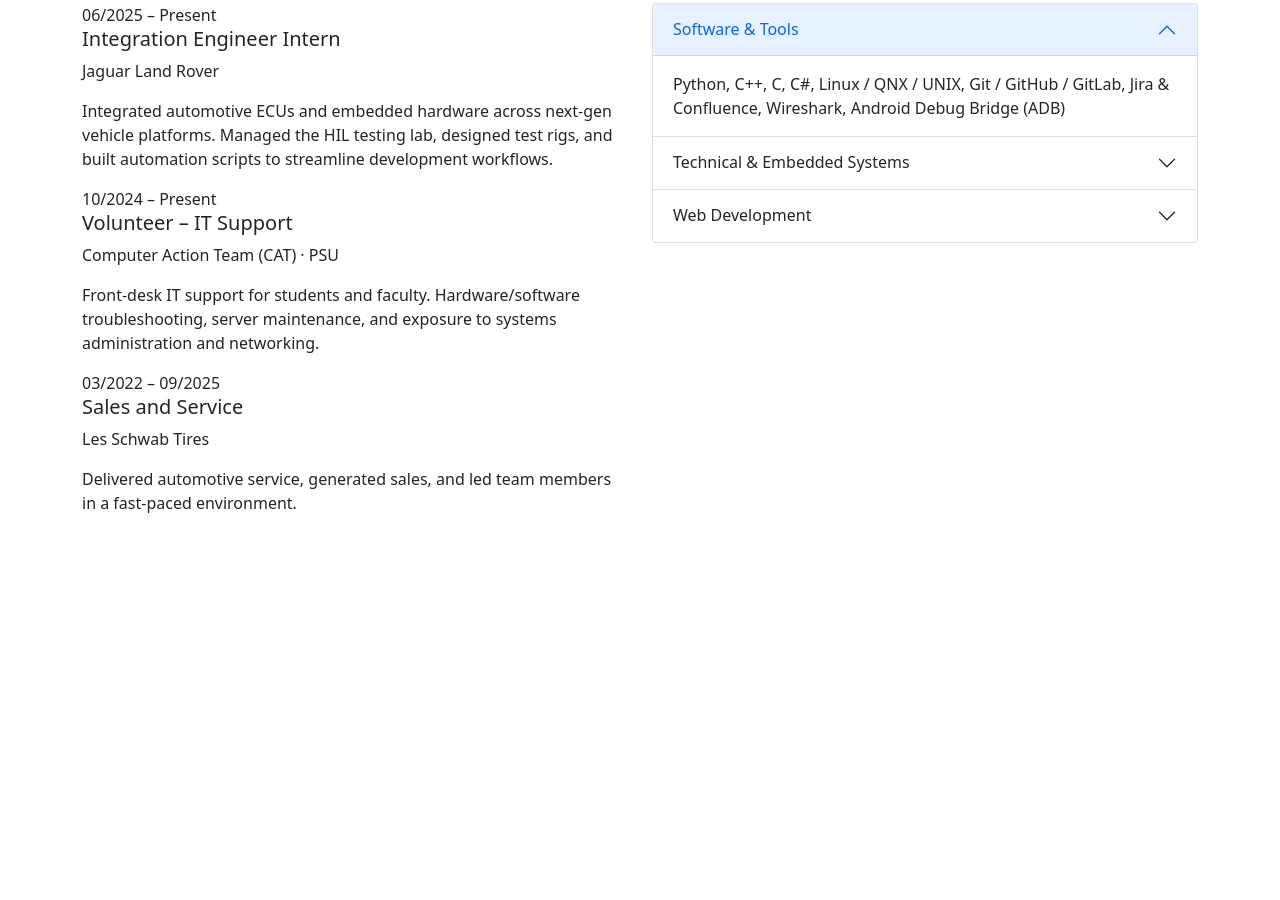
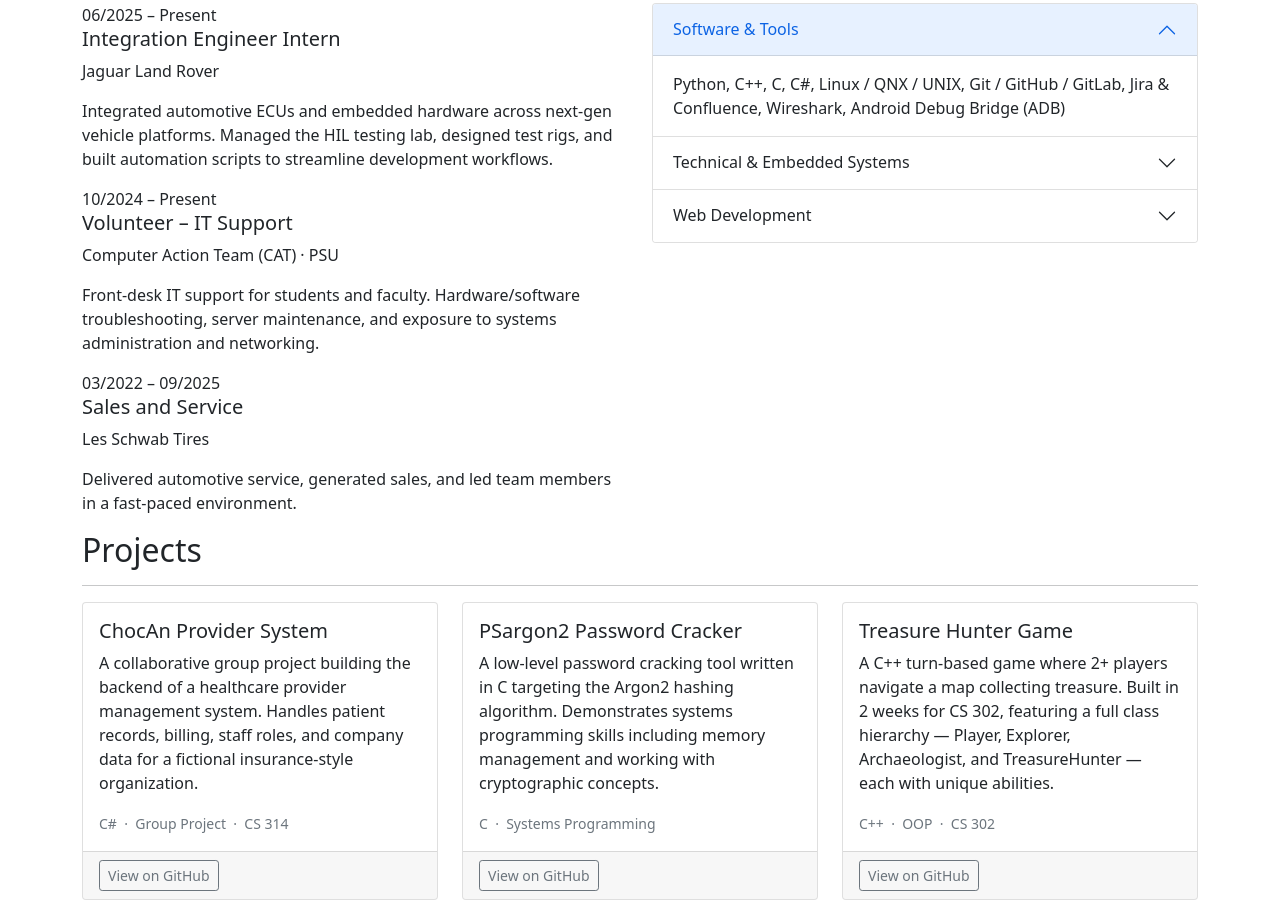
Before and after one commit to shawn-odom/shawnodom.github.io, a plain HTML site: page index.html in a window 1280 px wide. Shown: the part 597-1497 px from the top of the page. Before the commit the page ends 1128 px from the top, so only its background shows below. Drawn offline with nearby package versions, Linux system fonts and the light colour scheme.

Commit message:
Projects github

```diff
--- a/index.html
+++ b/index.html
@@ -259,6 +259,103 @@
             </div>
           </div>
         </section>
+        <!-- Projects section showcasing work from other CS courses -->
+        <section id="projects">
+          <div class="container">
+            <h2>Projects</h2>
+            <hr />
+            <div class="row g-4">
+              <!-- ChocAn Provider System -->
+              <div class="col-md-4">
+                <div class="card h-100">
+                  <div class="card-body">
+                    <h5 class="card-title">ChocAn Provider System</h5>
+                    <p class="card-text">
+                      A collaborative group project building the backend of a
+                      healthcare provider management system. Handles patient
+                      records, billing, staff roles, and company data for a
+                      fictional insurance-style organization.
+                    </p>
+                    <p class="card-text">
+                      <small class="text-muted"
+                        >C# &nbsp;·&nbsp; Group Project &nbsp;·&nbsp; CS
+                        314</small
+                      >
+                    </p>
+                  </div>
+                  <div class="card-footer">
+                    <a
+                      href="https://github.com/shawn-odom/CS314Prog"
+                      target="_blank"
+                      rel="noopener noreferrer"
+                      class="btn btn-sm btn-outline-secondary"
+                      >View on GitHub</a
+                    >
+                  </div>
+                </div>
+              </div>
+
+              <!-- PSargon2 Password Cracker -->
+              <div class="col-md-4">
+                <div class="card h-100">
+                  <div class="card-body">
+                    <h5 class="card-title">PSargon2 Password Cracker</h5>
+                    <p class="card-text">
+                      A low-level password cracking tool written in C targeting
+                      the Argon2 hashing algorithm. Demonstrates systems
+                      programming skills including memory management and working
+                      with cryptographic concepts.
+                    </p>
+                    <p class="card-text">
+                      <small class="text-muted"
+                        >C &nbsp;·&nbsp; Systems Programming</small
+                      >
+                    </p>
+                  </div>
+                  <div class="card-footer">
+                    <a
+                      href="https://github.com/shawn-odom/PSargon2_pass_cracker"
+                      target="_blank"
+                      rel="noopener noreferrer"
+                      class="btn btn-sm btn-outline-secondary"
+                      >View on GitHub</a
+                    >
+                  </div>
+                </div>
+              </div>
+
+              <!-- Treasure Hunter Game -->
+              <div class="col-md-4">
+                <div class="card h-100">
+                  <div class="card-body">
+                    <h5 class="card-title">Treasure Hunter Game</h5>
+                    <p class="card-text">
+                      A C++ turn-based game where 2+ players navigate a map
+                      collecting treasure. Built in 2 weeks for CS 302,
+                      featuring a full class hierarchy — Player, Explorer,
+                      Archaeologist, and TreasureHunter — each with unique
+                      abilities.
+                    </p>
+                    <p class="card-text">
+                      <small class="text-muted"
+                        >C++ &nbsp;·&nbsp; OOP &nbsp;·&nbsp; CS 302</small
+                      >
+                    </p>
+                  </div>
+                  <div class="card-footer">
+                    <a
+                      href="https://github.com/shawn-odom/Treasure-Hunter-Game"
+                      target="_blank"
+                      rel="noopener noreferrer"
+                      class="btn btn-sm btn-outline-secondary"
+                      >View on GitHub</a
+                    >
+                  </div>
+                </div>
+              </div>
+            </div>
+          </div>
+        </section>
       </main>
     </main>
   </body>
```
